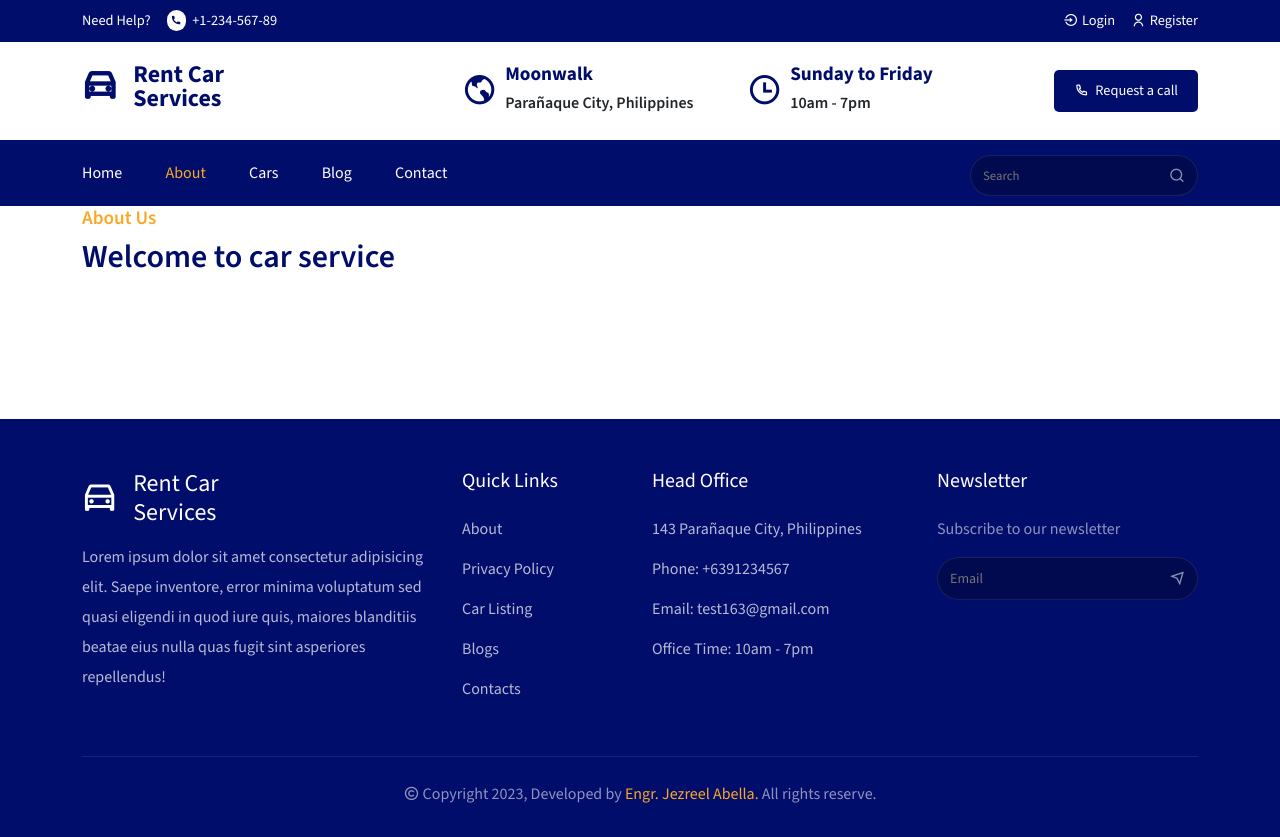
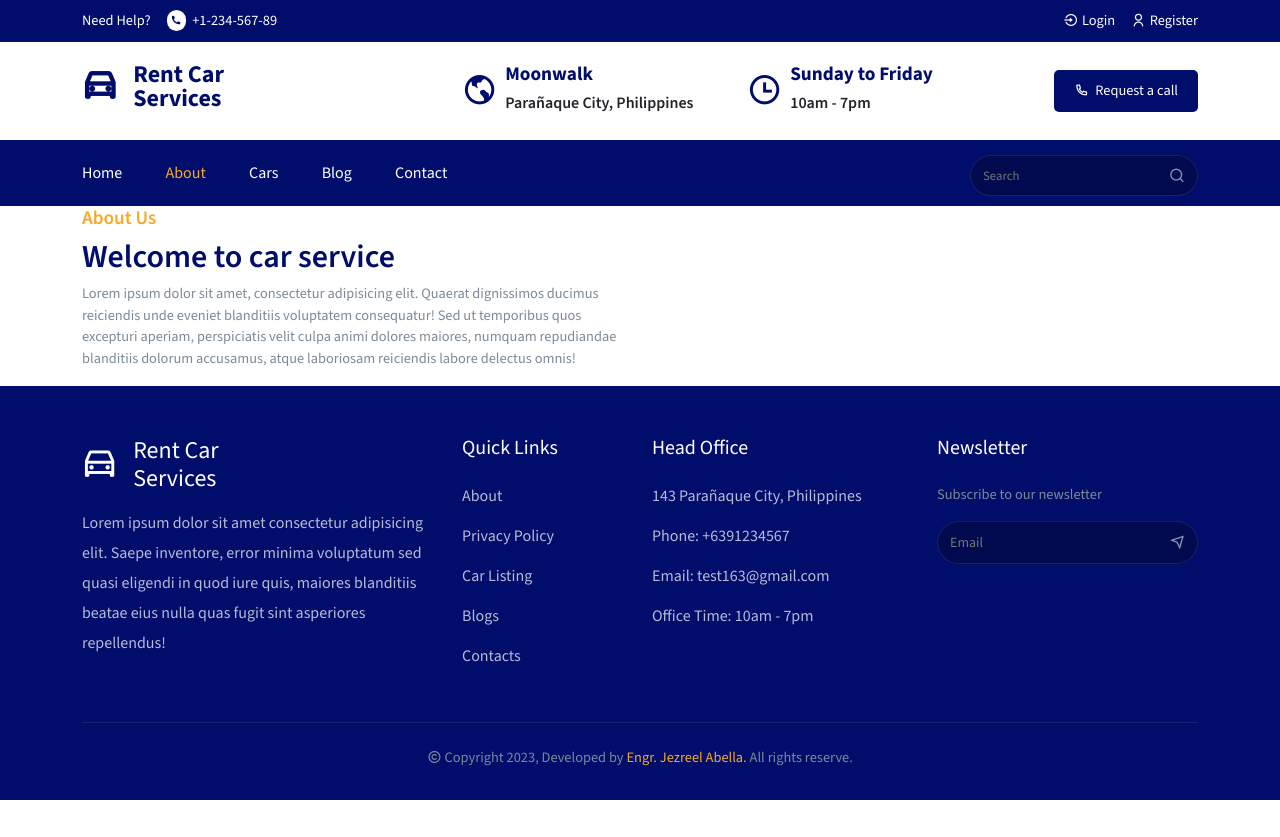
Before and after one commit to TeamAbella060420/Doctor-Appointment-Booking_MERN, a React (Create React App) app in the folder car-rental/: page /about in a window 1280 px wide. After the commit the page ends 800 px from the top, so only its background shows below. Built offline with nearby package versions, Linux system fonts and the light colour scheme.

Commit message:
Update index.css

```diff
--- a/car-rental/src/index.css
+++ b/car-rental/src/index.css
@@ -60,9 +60,9 @@ ul {
   font-size: 1.2rem;
 }
 
-.section__descripton {
-  color: #7c8a97;
-  font-size: 0.9rem;
+.section__description {
+  color: #7c8a97 !important;
+  font-size: 0.9rem !important;
 }
 
 section {
```
